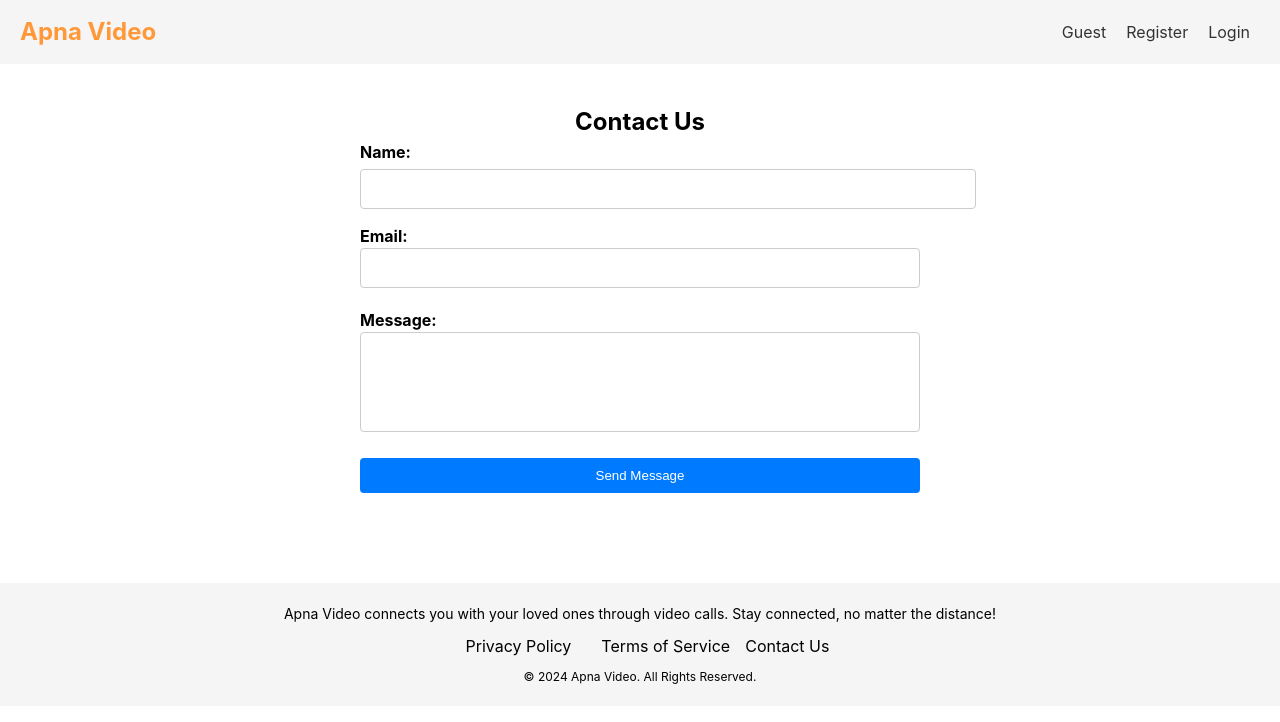
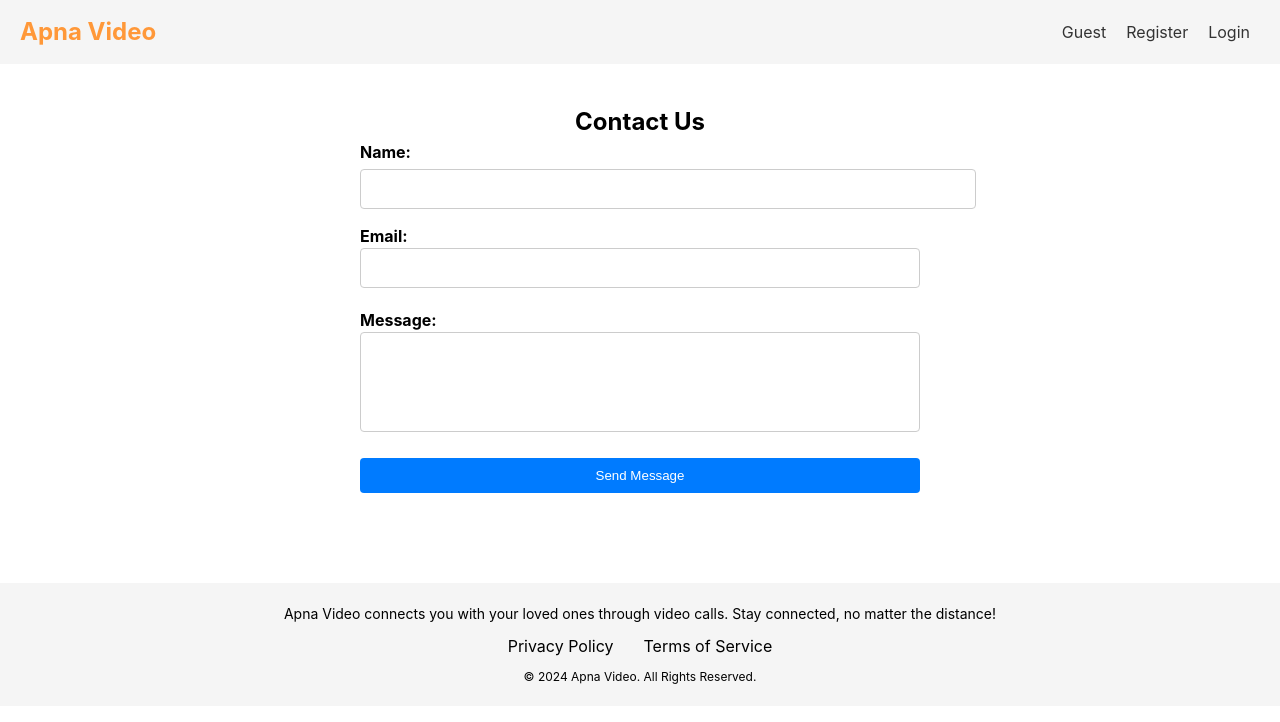
Before and after one commit to tsujit74/apnavideo, a React (Vite) app in the folder frontend/my-vite-app/: page /contact-page in a window 1280 px wide. Shown: the top 722 px of the page. Built offline with nearby package versions, Linux system fonts and the light colour scheme.

Commit message:
Url mistake

```diff
--- a/frontend/my-vite-app/src/pages/ContactPage.jsx
+++ b/frontend/my-vite-app/src/pages/ContactPage.jsx
@@ -7,7 +7,7 @@ import CircularProgress from "@mui/material/CircularProgress";
 
 
 const client = axios.create({
-  baseURL: `http://localhost:5500/api/v1/`,
+  baseURL: `https://apnavideobackend.onrender.com/api/v1/`,
 });
 
 const validateEmail = (email) => {
--- a/frontend/my-vite-app/src/pages/Footer.jsx
+++ b/frontend/my-vite-app/src/pages/Footer.jsx
@@ -20,16 +20,7 @@ const Footer = () => {
           <Link className="link" to="/terms-service">
             Terms of Service
           </Link>
-          <Link
-            onClick={() => {
-              enqueueSnackbar("Out of Service.", {
-                variant: "info",
-                anchorOrigin: { vertical: "top", horizontal: "center" },
-                autoHideDuration:2000
-              });
-            }}
-          >
-            <a href="#">Contact Us</a>
+          <Link to={'/contact-page'}>
           </Link>
         </ul>
 
```
Also changed, not shown: 1 other file (tests, documents, lock files or other folders).
